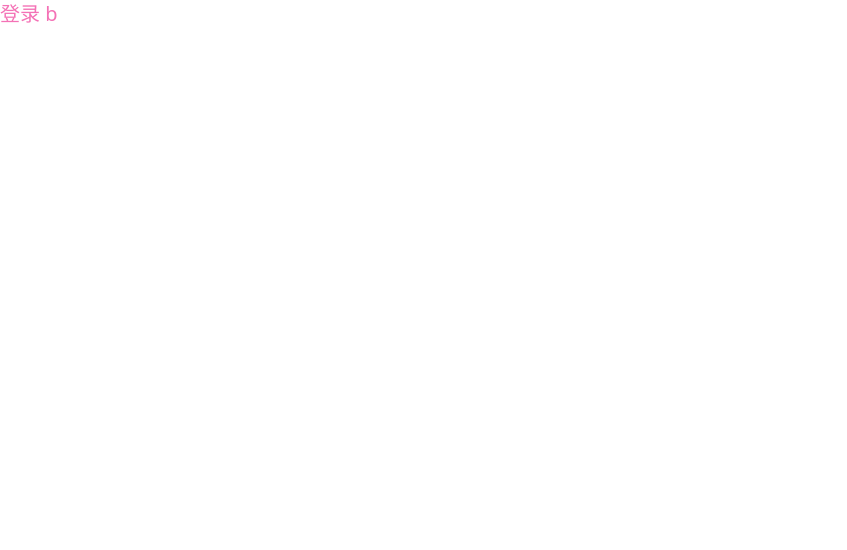
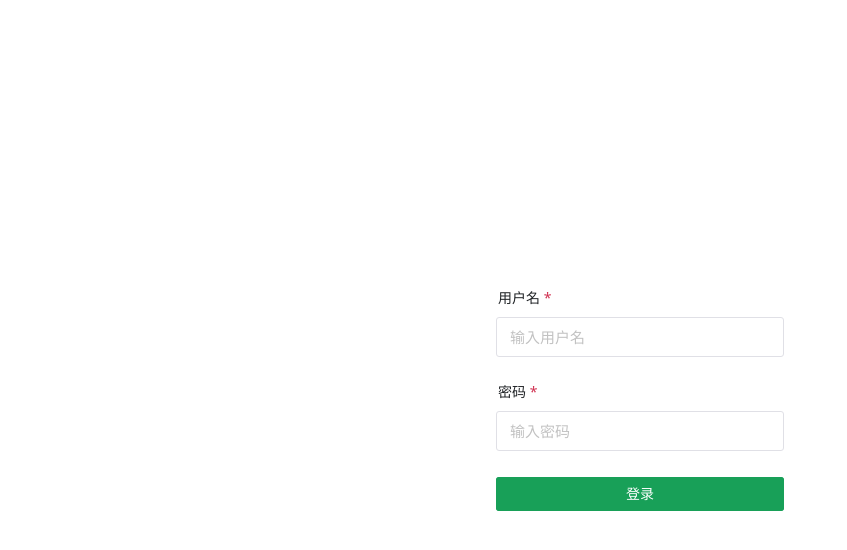
Before and after one commit to Lerzi/online-order-admin, a Vue app: page /login in a window 1280 px wide. Shown: the top 550 px of the page, without its empty margins (0-847 px from the left). Built offline with nearby package versions, Linux system fonts and the light colour scheme; a small style sheet from the web is missing.

Commit message:
feat: 登录页面

```diff
--- /dev/null
+++ b/src/assets/index.css
@@ -0,0 +1,5 @@
+html,
+body,
+#app {
+  height: 100%;
+}
--- /dev/null
+++ b/src/components.d.ts
@@ -0,0 +1,27 @@
+/* eslint-disable */
+/* prettier-ignore */
+// @ts-nocheck
+// Generated by unplugin-vue-components
+// Read more: https://github.com/vuejs/core/pull/3399
+export {}
+
+declare module 'vue' {
+  export interface GlobalComponents {
+    HelloWorld: typeof import('./components/HelloWorld.vue')['default']
+    IconCommunity: typeof import('./components/icons/IconCommunity.vue')['default']
+    IconDocumentation: typeof import('./components/icons/IconDocumentation.vue')['default']
+    IconEcosystem: typeof import('./components/icons/IconEcosystem.vue')['default']
+    IconSupport: typeof import('./components/icons/IconSupport.vue')['default']
+    IconTooling: typeof import('./components/icons/IconTooling.vue')['default']
+    NaiveProvider: typeof import('./components/NaiveProvider.vue')['default']
+    NButton: typeof import('naive-ui')['NButton']
+    NForm: typeof import('naive-ui')['NForm']
+    NFormItem: typeof import('naive-ui')['NFormItem']
+    NInput: typeof import('naive-ui')['NInput']
+    NMessageProvider: typeof import('naive-ui')['NMessageProvider']
+    RouterLink: typeof import('vue-router')['RouterLink']
+    RouterView: typeof import('vue-router')['RouterView']
+    TheWelcome: typeof import('./components/TheWelcome.vue')['default']
+    WelcomeItem: typeof import('./components/WelcomeItem.vue')['default']
+  }
+}
--- a/src/main.js
+++ b/src/main.js
@@ -1,3 +1,4 @@
+import '@/assets/index.css';
 // 通用字体
 import 'vfonts/Lato.css';
 // 等宽字体
@@ -17,4 +18,8 @@ const app = createApp(App);
 app.use(createPinia());
 app.use(router);
 
+const meta = document.createElement('meta');
+meta.name = 'naive-ui-style';
+document.head.appendChild(meta);
+
 app.mount('#app');
--- a/src/views/login.vue
+++ b/src/views/login.vue
@@ -1,11 +1,52 @@
 <script setup>
-const a = ref('b')
+
+const formValue = ref({
+  username: '',
+  password: ''
+})
+
+const rules = ref({
+  username: {
+    required: true,
+    message: "请输入姓名",
+    trigger: "blur"
+  },
+  password: [{
+    required: true,
+    message: "请输入密码",
+    trigger: "blur",
+  }]
+})
+const formRef = ref()
+function login() {
+  formRef.value?.validate((errors) => {
+    if (!errors) {
+      window.$message.success("Valid");
+    } else {
+      console.log(errors);
+      window.$message.error("Invalid");
+    }
+  });
+
+}
 </script>
 
 <template>
-  <div text-xl text-pink-400>
-    <!-- <n-button> -->
-    登录 {{ a }}
-    <!-- </n-button> -->
+  <div flex w-full h-full justify-center items-center>
+
+    <div w-72>
+
+      <n-form ref="formRef" :model="formValue" :rules="rules" size="large">
+        <n-form-item label="用户名" path="username">
+          <n-input v-model:value="formValue.username" placeholder="输入用户名" />
+        </n-form-item>
+        <n-form-item label="密码" path="password">
+          <n-input v-model:value="formValue.password" placeholder="输入密码" />
+        </n-form-item>
+      </n-form>
+      <n-button @click="login" block type="primary">登录</n-button>
+
+    </div>
+
   </div>
 </template>
--- a/vite.config.js
+++ b/vite.config.js
@@ -16,7 +16,10 @@ export default defineConfig({
     vue(),
     Components({
       resolvers: [NaiveUiResolver()],
-      dirs: ['src/components'],
+      extensions: ['vue', 'md'],
+      include: [/\.vue$/, /\.vue\?vue/, /\.md$/],
+      dts: 'src/components.d.ts',
+      // dirs: ['src/components'],
     }),
     AutoImport({
       // targets to transform
```
Also changed, not shown: 1 other file (tests, documents, lock files or other folders).
